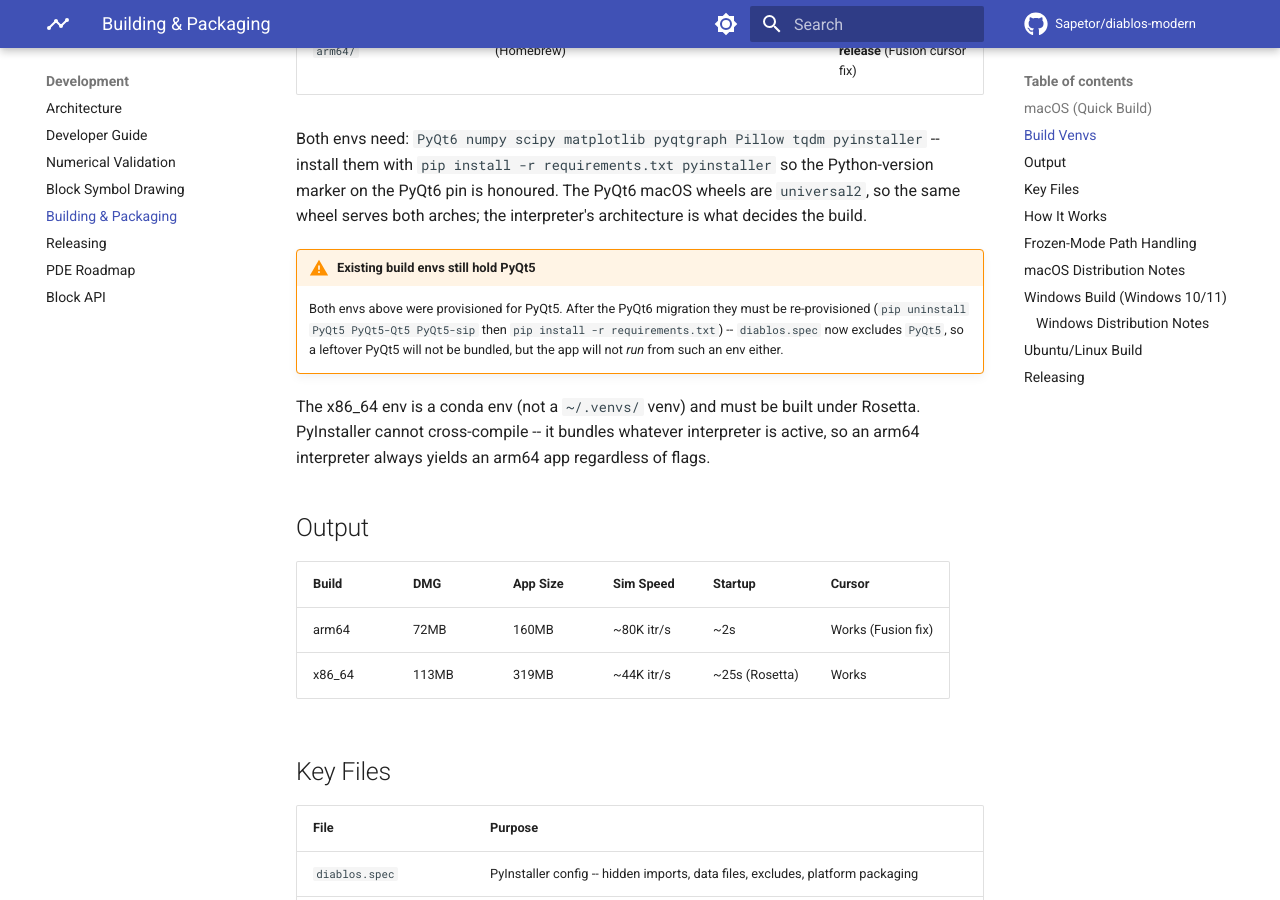
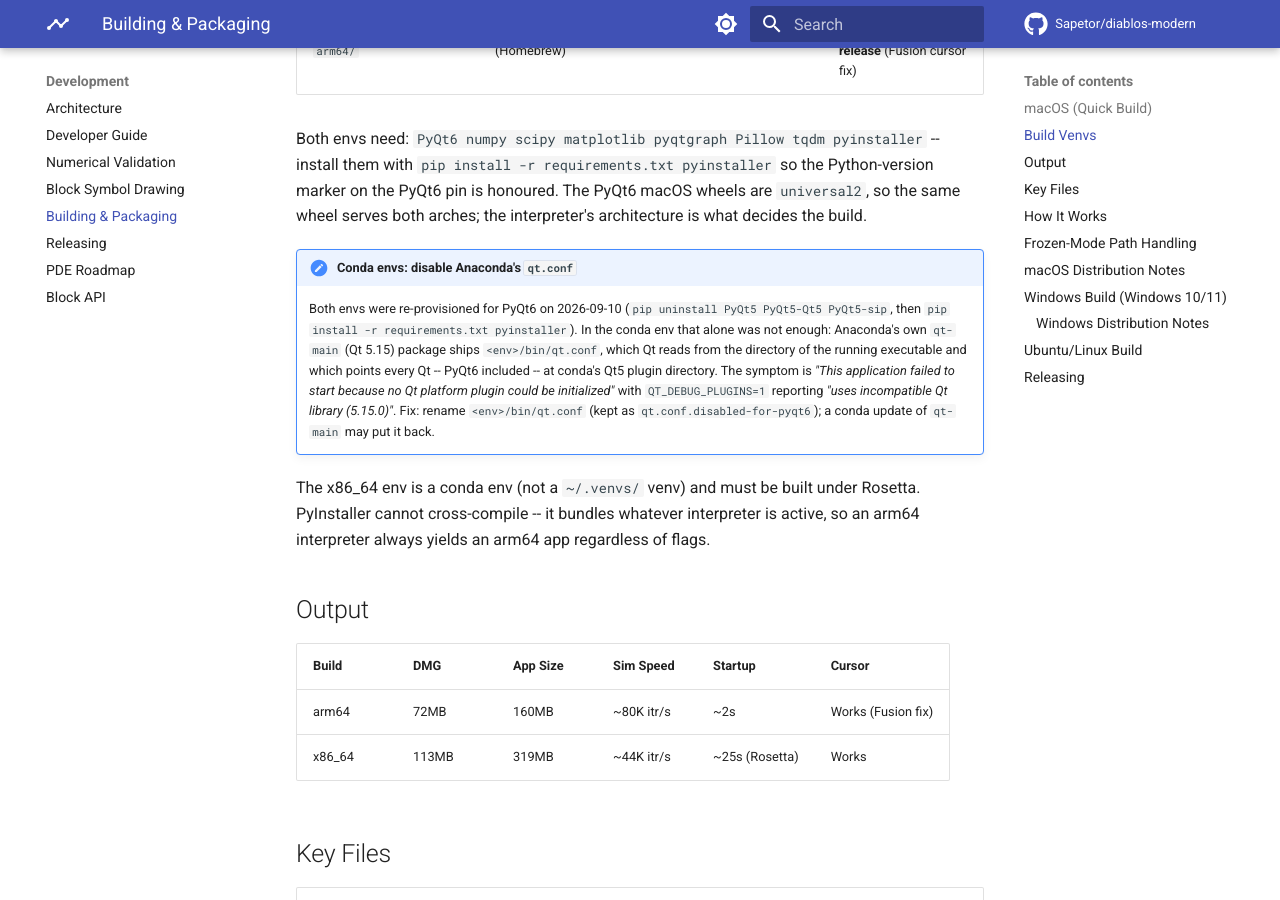
Before and after one commit to Sapetor/diablos-modern, an MkDocs documentation site: the page built from docs/building.md, in a window 1280 px wide and 900 px high, scrolled down 1480 px. Built offline with MkDocs 1.6.1 and Material for MkDocs 9.7.7, drawn with Linux system fonts in a browser that asks for light colours; comment, search, counter and statistics services are not loaded.

Commit message:
docs(building): conda envs need Anaconda's qt.conf disabled for PyQt6
Both macOS release envs were re-provisioned for PyQt6 on 2026-09-10, so the
"envs still hold PyQt5" warning is replaced by the gotcha that bit in the
conda env: Anaconda's qt-main package ships <env>/bin/qt.conf, which Qt reads
from the executable's directory and which points PyQt6 at conda's Qt5 plugin
directory ("no Qt platform plugin could be initialized"). Renaming the file
fixes it; the note records the symptom, the QT_DEBUG_PLUGINS diagnosis and
that a conda update may restore the file.

Co-Authored-By: Claude Fable 5.1 <noreply@anthropic.com>

```diff
--- a/docs/building.md
+++ b/docs/building.md
@@ -45,12 +45,17 @@ Python-version marker on the PyQt6 pin is honoured. The PyQt6 macOS wheels are
 `universal2`, so the same wheel serves both arches; the interpreter's
 architecture is what decides the build.
 
-!!! warning "Existing build envs still hold PyQt5"
-    Both envs above were provisioned for PyQt5. After the PyQt6 migration they
-    must be re-provisioned (`pip uninstall PyQt5 PyQt5-Qt5 PyQt5-sip` then
-    `pip install -r requirements.txt`) -- `diablos.spec` now excludes `PyQt5`,
-    so a leftover PyQt5 will not be bundled, but the app will not *run* from
-    such an env either.
+!!! note "Conda envs: disable Anaconda's `qt.conf`"
+    Both envs were re-provisioned for PyQt6 on 2026-09-10 (`pip uninstall
+    PyQt5 PyQt5-Qt5 PyQt5-sip`, then `pip install -r requirements.txt
+    pyinstaller`). In the conda env that alone was not enough: Anaconda's own
+    `qt-main` (Qt 5.15) package ships `<env>/bin/qt.conf`, which Qt reads from
+    the directory of the running executable and which points every Qt -- PyQt6
+    included -- at conda's Qt5 plugin directory. The symptom is
+    *"This application failed to start because no Qt platform plugin could be
+    initialized"* with `QT_DEBUG_PLUGINS=1` reporting *"uses incompatible Qt
+    library (5.15.0)"*. Fix: rename `<env>/bin/qt.conf` (kept as
+    `qt.conf.disabled-for-pyqt6`); a conda update of `qt-main` may put it back.
 The x86_64 env is a conda env (not a `~/.venvs/` venv) and must be built under
 Rosetta. PyInstaller cannot cross-compile -- it bundles whatever interpreter is
 active, so an arm64 interpreter always yields an arm64 app regardless of flags.
```
